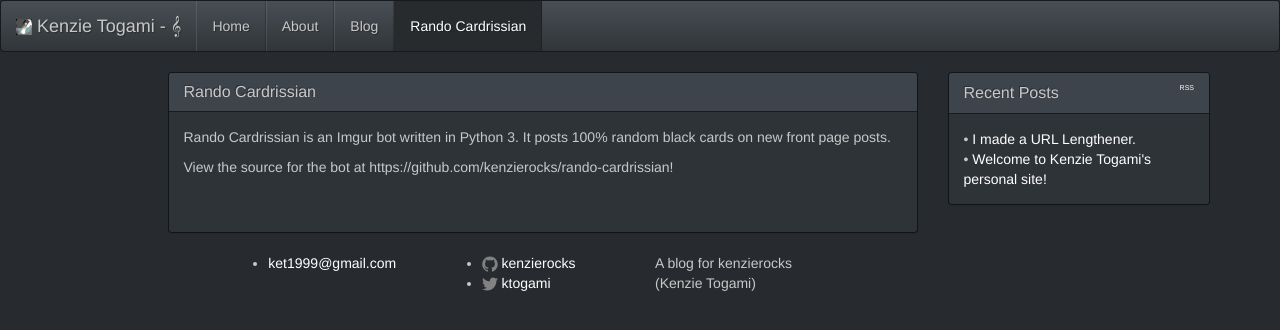
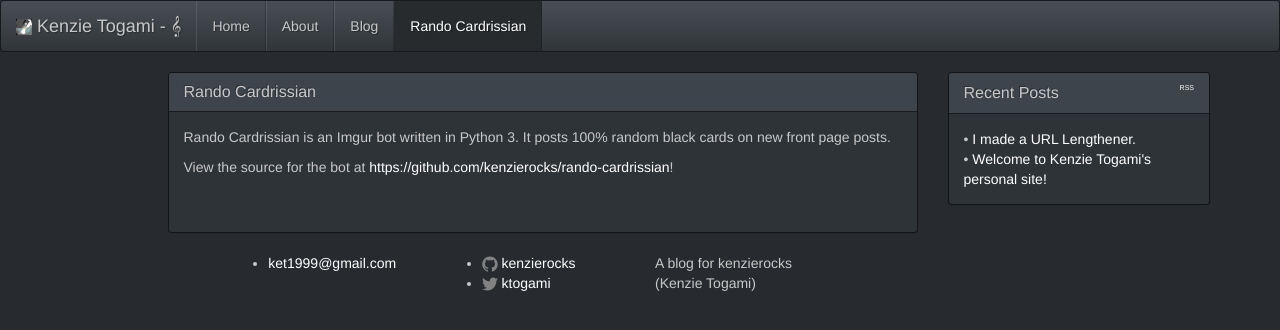
Before and after one commit to kenzierocks/kenzierocks.github.io, a Jekyll site: the page built from RandoCardrissian.md, in a window 1280 px wide. Shown: the top 330 px of the page. Built offline with Jekyll 4.4.1, drawn with Linux system fonts in a browser that asks for light colours; nearby versions of some CDN libraries; part of the change alters nothing that is shown.

```diff
--- a/RandoCardrissian.md
+++ b/RandoCardrissian.md
@@ -6,4 +6,4 @@ group: Rando Cardrissian
 
 Rando Cardrissian is an Imgur bot written in Python 3. It posts 100% random black cards on new front page posts.
 
-View the source for the bot at https://github.com/kenzierocks/rando-cardrissian!
+View the source for the bot at [https://github.com/kenzierocks/rando-cardrissian](https://github.com/kenzierocks/rando-cardrissian)!
```
